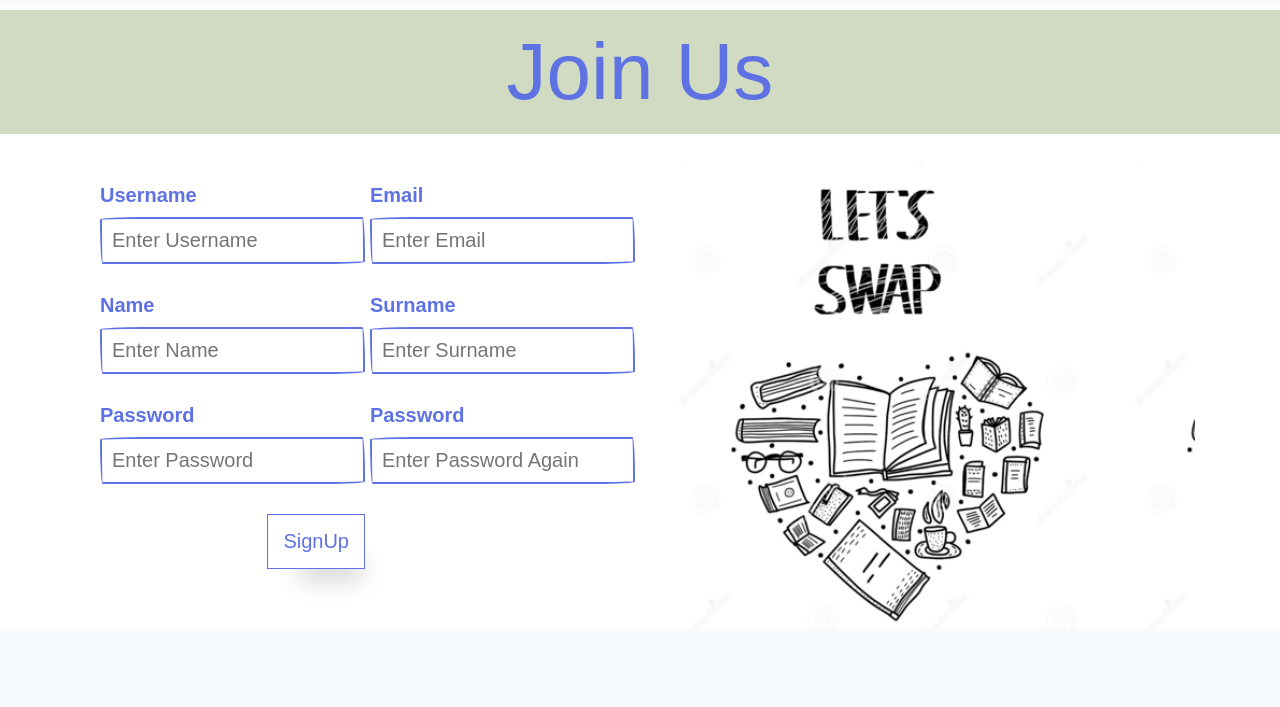
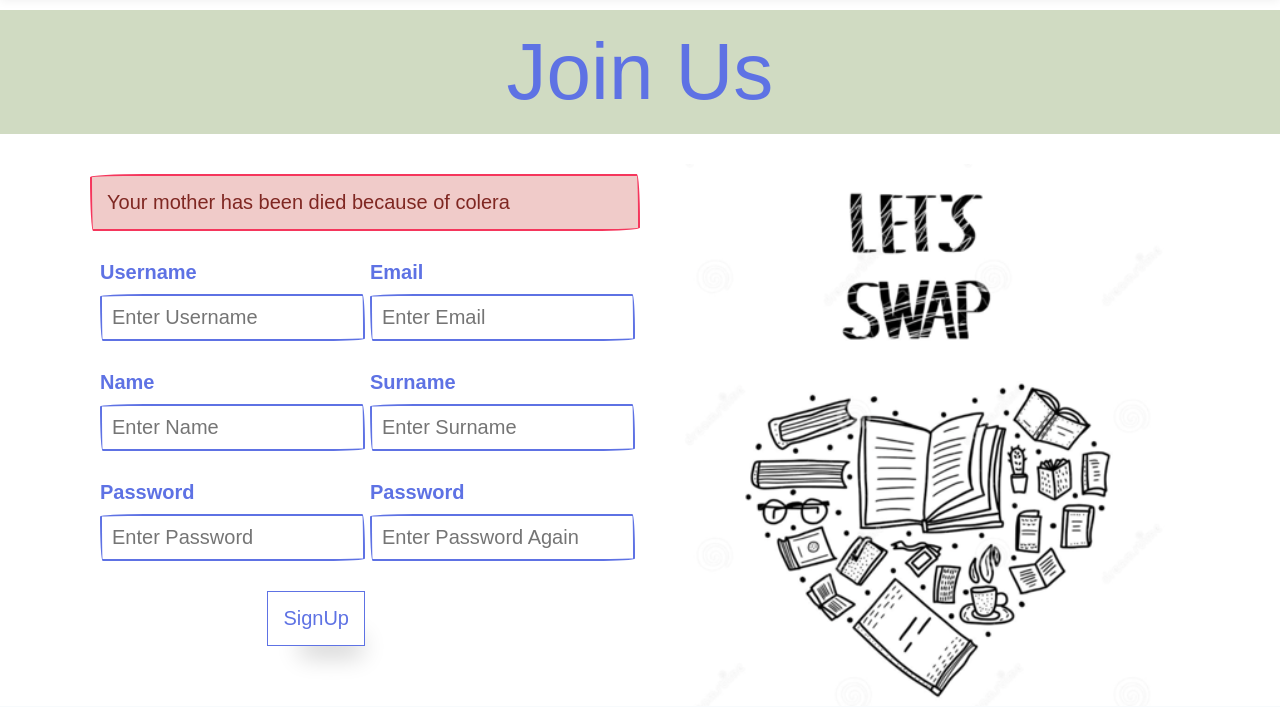
Before and after one commit to iddemirjs/BookSwapper, a CodeIgniter 4 app: template app/Views/sign_up.php in a window 1280 px wide. Shown: the part 53-760 px from the top of the page. Run offline with PHP 8.4 and a stand-in for CodeIgniter, Linux system fonts and the light colour scheme; the template is opened without the code that fills it, so the values that code supplies are empty; some libraries are stand-ins or nearby versions; some web fonts are replaced.

Commit message:
Alert box added to the signup

```diff
--- a/app/Views/sign_in.php
+++ b/app/Views/sign_in.php
@@ -7,9 +7,7 @@
             <div class="form-group" style="justify-content: center; display: flex; font-size: xxx-large">
                 <label><b>LOGIN</b></label>
             </div>
-            <div class="form-group row flex-spaces">
-                <div class="alert alert-danger">Your mother has been died because of colera</div>
-            </div>
+            <div class="alert alert-danger">Your mother has been died because of colera</div>
             <div class="form-group">
                 <label for="uname"><b>Username</b></label>
                 <input type="text" placeholder="Enter Username" name="uname" style="width: fit-content" required="">
--- a/app/Views/sign_up.php
+++ b/app/Views/sign_up.php
@@ -2,6 +2,7 @@
 <h1 class="article-title text-center background-success" style="margin:0 0 30px 0;padding: .80rem 0; ">Join Us</h1>
 <div class="container" style="display:flex;height: min-content">
     <form action="../user/create" method="POST" class="row" style="display:flex;padding:10px 20px;flex: 1;">
+        <div class="alert alert-danger">Your mother has been died because of colera</div>
     <div class="row" style="display:flex;padding:10px 20px;flex: 1;">
             <div class="form-group sm-6" style="padding-left: 5px">
                 <label for="usr_username"><b>Username</b></label>
```
